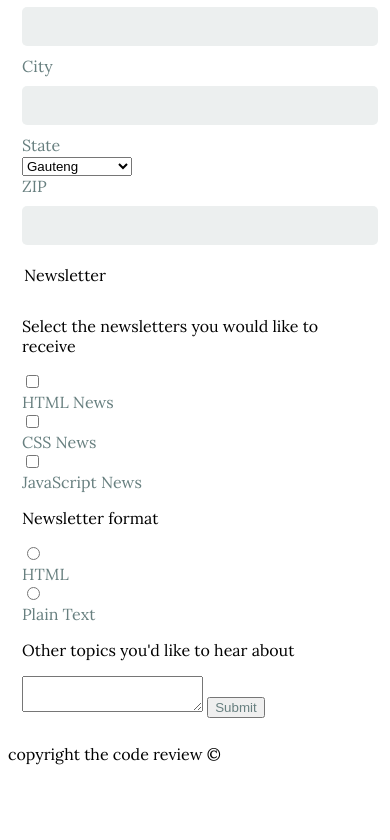
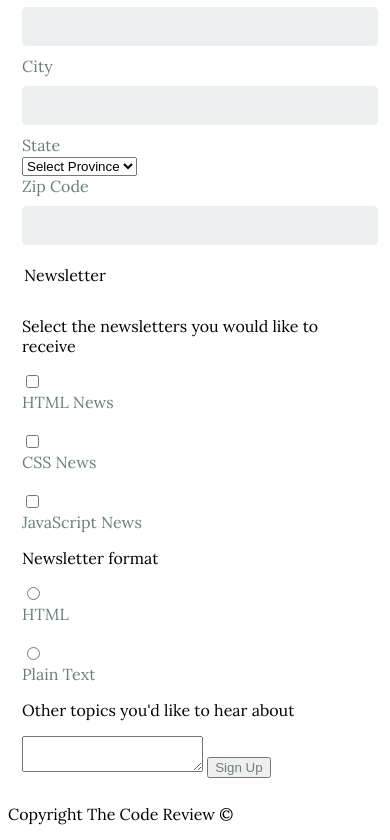
Before and after one commit to Zach-Savage/Online-Registration-Form, a plain HTML site: page index.html in a window 390 px wide. Shown: the part 519-1359 px from the top of the page. Before the commit the page ends 1299 px from the top, so only its background shows below. Drawn offline with Linux system fonts and the light colour scheme.

Commit message:
most mobile content complete

```diff
--- a/index.html
+++ b/index.html
@@ -43,6 +43,7 @@
 
 					<label>State</label>
 					<select id="states">
+						<option value="" disabled selected>Select Province</option>
 						<option>Gauteng</option>
 						<option>Limpopo</option>
 						<option>Mpumalanga</option>
@@ -54,7 +55,7 @@
 						<option>Eastern Cape</option>
 					</select>
 
-				   <label for="zip">ZIP</label>
+				   <label for="zip">Zip Code</label>
 				   <input type="text" id="zip">
 
 			</fieldset>
@@ -64,34 +65,34 @@
 			<fieldset class="newsletter field">
 
 				<legend>Newsletter</legend>
-					<p>Select the newsletters you would like to receive</p>
+					<p class='news-p'>Select the newsletters you would like to receive</p>
 
 					<input type="checkbox" id='html-news'>
-						<label for="html-news">HTML News</label>
+						<label for="html-news">HTML News</label> <br>
 					<input type="checkbox" id='css-news'>
-						<label for="css-news">CSS News</label>
+						<label for="css-news">CSS News</label> <br>
 					<input type="checkbox" id='js-news'>
 						<label for="js-news">JavaScript News</label>
 
-					<p>Newsletter format</p>
+					<p class='news-p'>Newsletter format</p>
 
 					<input type="radio" id='html-format' name='format'>
-						<label for='html-format'>HTML</label>
+						<label for='html-format'>HTML</label> <br>
 					<input type="radio" id="plain-text" name='format'>
 						<label for="plain-text">Plain Text</label>
 
-					<p>Other topics you'd like to hear about</p>
+					<p class='news-p'>Other topics you'd like to hear about</p>
 
 					<textarea></textarea>
 
 					<button type="submit" id="submit">
-						<label for="submit">Submit</label>
+						<label for="submit">Sign Up</label>
 
 			</fieldset>
 		</div>
 
 	<footer>
-		<p>copyright the code review &copy;</p>
+		<p>Copyright The Code Review &copy;</p>
 	</footer>
 
 </body>
```
